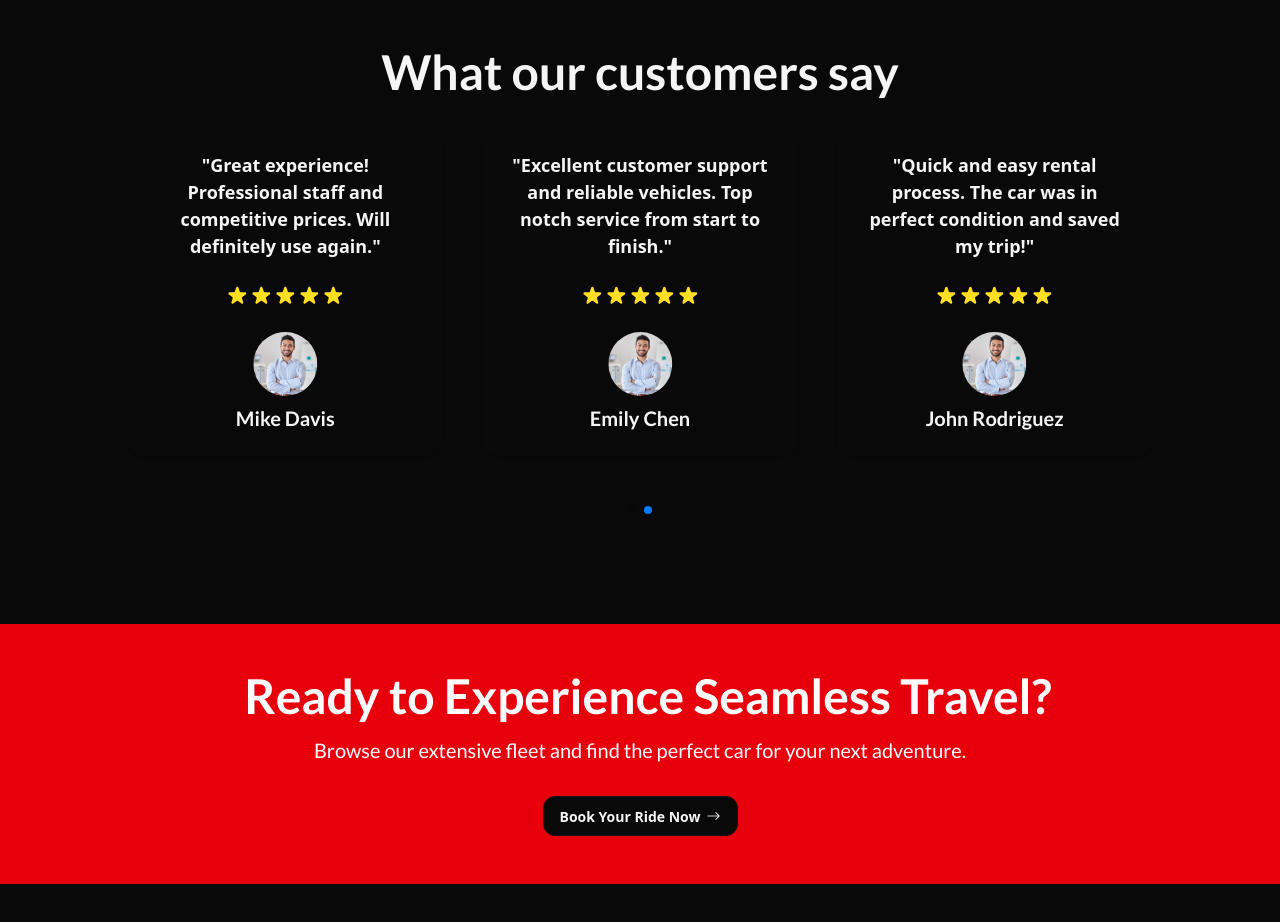
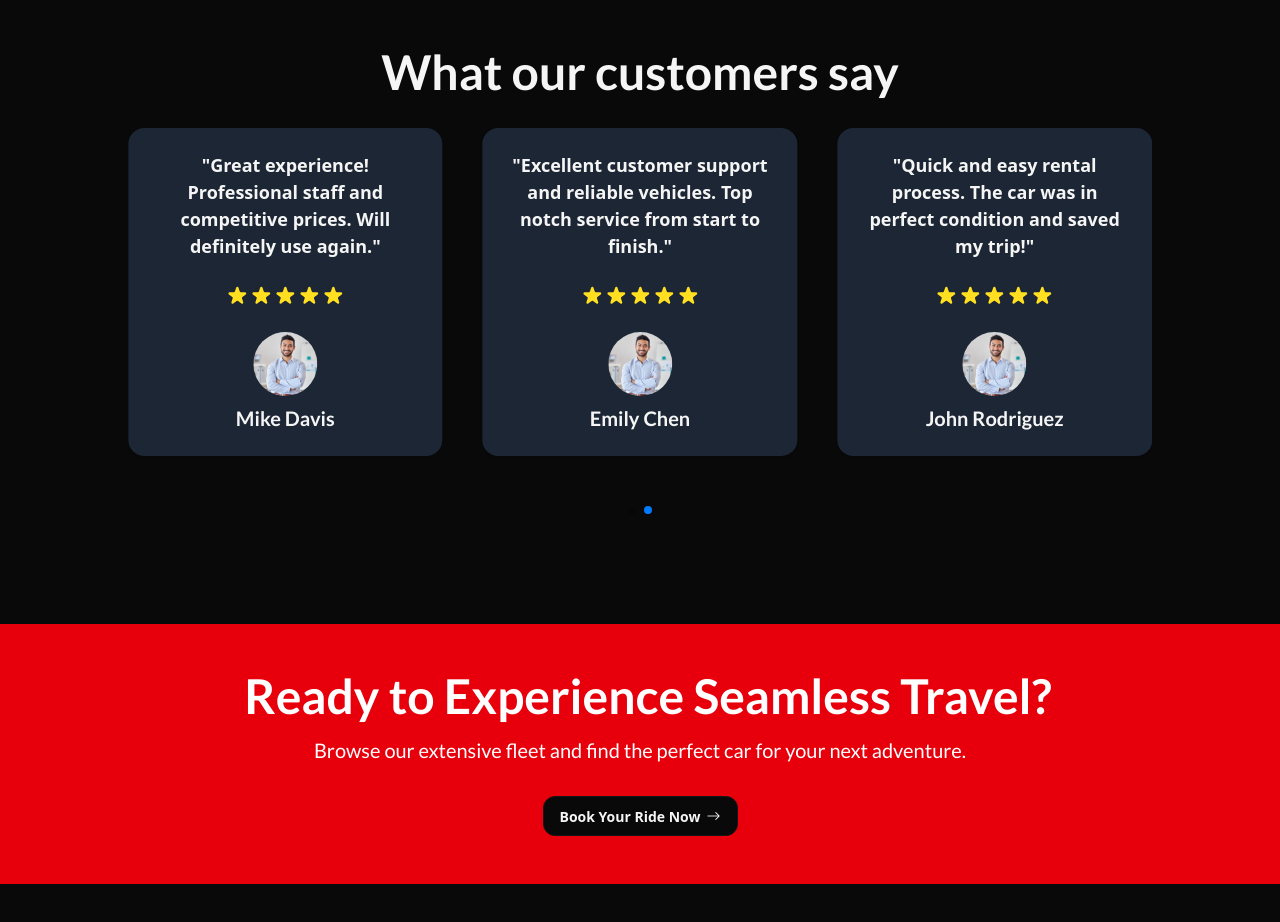
Before and after one commit to jacobferreras/car-rental, a Next.js app: page / in a window 1280 px wide. Shown: the part 2840-3762 px from the top of the page. Built offline with nearby package versions, Linux system fonts and the light colour scheme; no server answers; the database is empty.

Commit message:
refactor: update CustomerTestimony card background color for improved design consistency

```diff
--- a/components/ui/home/CustomerTestimony.tsx
+++ b/components/ui/home/CustomerTestimony.tsx
@@ -58,7 +58,7 @@ const StarRating = ({ rating }: { rating: number }) => {
 
 const CustomerTestimony = () => {
   return (
-    <div className="container mx-auto px-2 md:px-4 lg:px-8 xl:px-32">
+    <div className="container mx-auto px-2 md:px-4 lg:px-8 xl:px-32 ">
       <div className="text-2xl lg:text-5xl font-family-mono font-bold mb-4 md:mb-8 text-center">
         What our customers say
       </div>
@@ -92,7 +92,7 @@ const CustomerTestimony = () => {
             key={testimonial.id}
             className="flex justify-center items-center h-full"
           >
-            <div className="card w-auto max-w-md bg-base-100 card-md shadow-sm">
+            <div className="card w-auto max-w-md bg-[#1c2634] card-md shadow-sm">
               <div className="card-body">
                 <h2 className="card-title justify-center items-center text-center">
                   "{testimonial.quote}"
```
